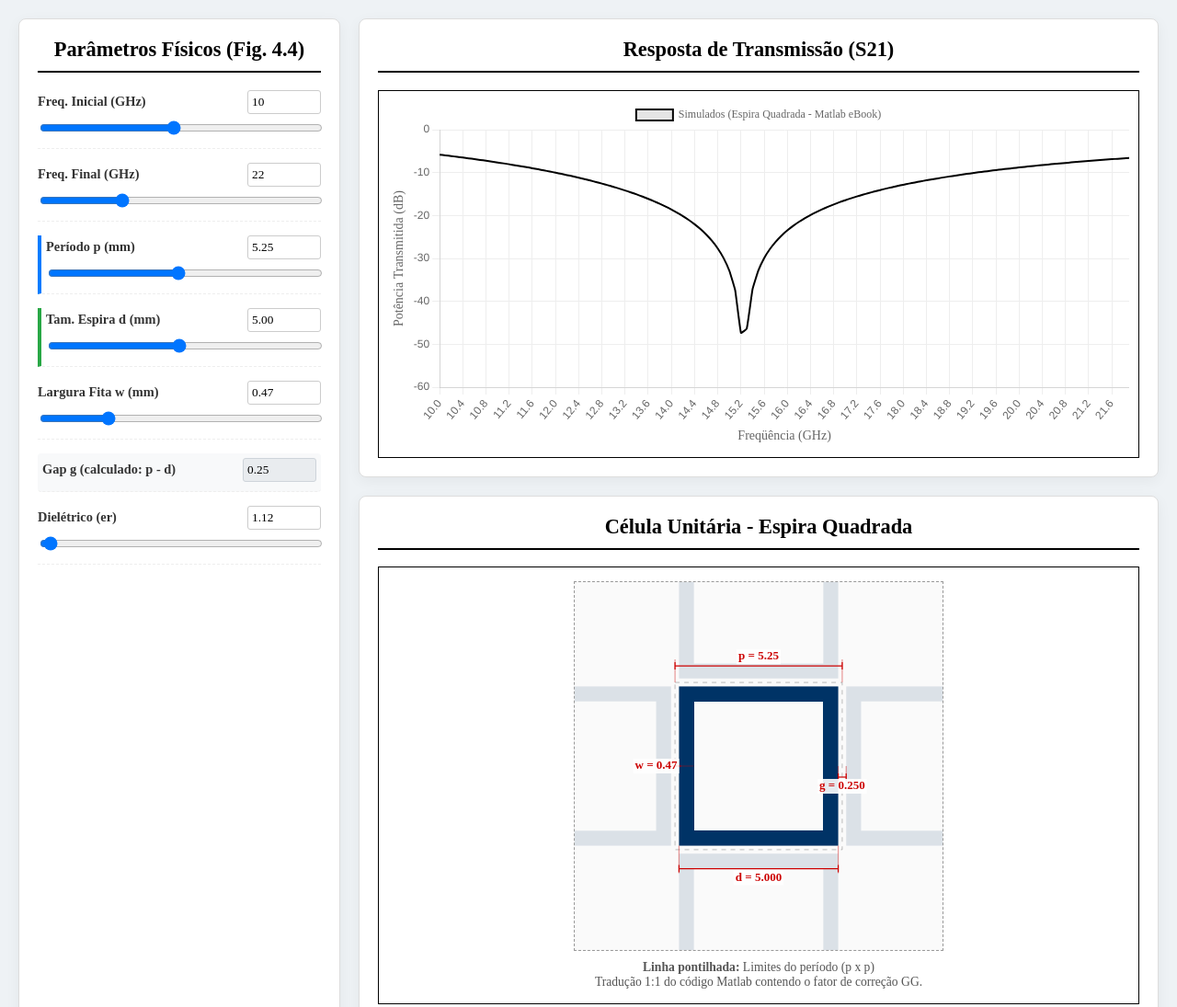
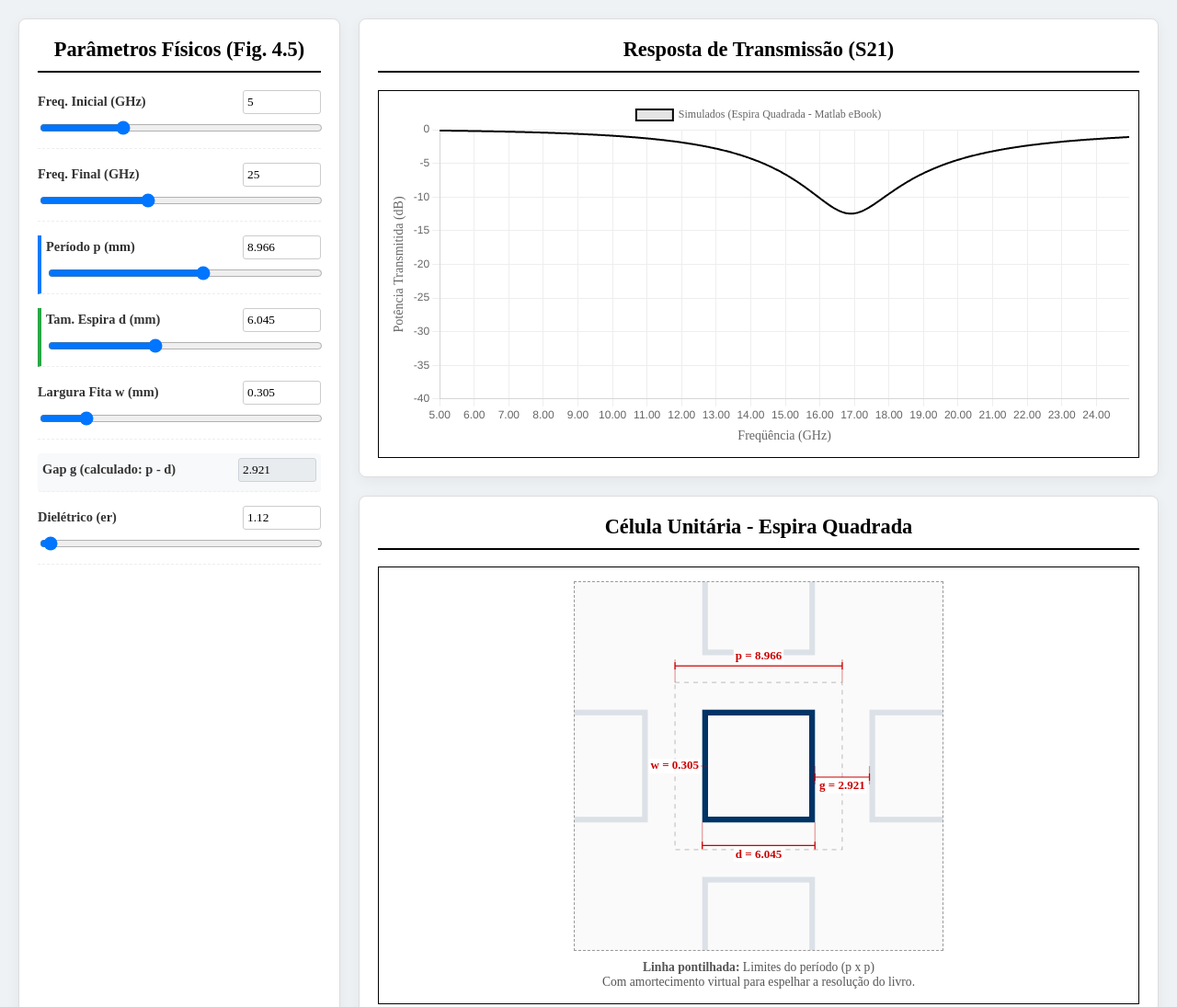
Before and after one commit to kr00nus/fssresizepfc, a plain HTML site: page EspiraQuadrada.html in a window 1280 px wide. Shown: the top 1095 px of the page at 92% size. Drawn offline with nearby package versions, Linux system fonts and the light colour scheme.

Commit message:
coreção formulas espira2

```diff
--- a/EspiraQuadrada.html
+++ b/EspiraQuadrada.html
@@ -3,7 +3,9 @@
   <head>
     <meta charset="UTF-8" />
     <meta name="viewport" content="width=device-width, initial-scale=1.0" />
-    <title>Simulador FSS - Espira Quadrada (Matlab eBook)</title>
+    <title>
+      Simulador FSS - Espira Quadrada (Matlab eBook - Profundidade Ajustada)
+    </title>
     <script src="https://cdn.jsdelivr.net/npm/chart.js"></script>
     <style>
       body {
@@ -35,7 +37,6 @@
         margin-top: 0;
         font-size: 1.4em;
       }
-
       .control-group {
         margin-bottom: 15px;
         padding-bottom: 10px;
@@ -52,7 +53,7 @@
         font-size: 0.9em;
       }
       input[type="number"] {
-        width: 70px;
+        width: 75px;
         padding: 4px;
         border: 1px solid #ccc;
         border-radius: 3px;
@@ -62,7 +63,6 @@
         width: 100%;
         cursor: pointer;
       }
-
       .visuals {
         display: flex;
         flex-direction: column;
@@ -76,7 +76,6 @@
         padding: 10px;
         box-sizing: border-box;
       }
-
       .geometry-container {
         display: flex;
         justify-content: center;
@@ -101,34 +100,34 @@
   <body>
     <div class="dashboard">
       <div class="panel">
-        <h2>Parâmetros Físicos (Fig. 4.4)</h2>
+        <h2>Parâmetros Físicos (Fig. 4.5)</h2>
 
         <div class="control-group">
           <div class="header-row">
             <label>Freq. Inicial (GHz)</label>
-            <input type="number" id="fStart_num" value="10" step="1" />
+            <input type="number" id="fStart_num" value="5" step="1" />
           </div>
           <input
             type="range"
             id="fStart_slider"
             min="1"
-            max="20"
+            max="15"
             step="1"
-            value="10"
+            value="5"
           />
         </div>
         <div class="control-group">
           <div class="header-row">
             <label>Freq. Final (GHz)</label>
-            <input type="number" id="fEnd_num" value="22" step="1" />
+            <input type="number" id="fEnd_num" value="25" step="1" />
           </div>
           <input
             type="range"
             id="fEnd_slider"
-            min="15"
+            min="16"
             max="40"
             step="1"
-            value="22"
+            value="25"
           />
         </div>
 
@@ -138,15 +137,15 @@
         >
           <div class="header-row">
             <label>Período p (mm)</label>
-            <input type="number" id="p_num" value="5.25" step="0.01" />
+            <input type="number" id="p_num" value="8.966" step="0.001" />
           </div>
           <input
             type="range"
             id="p_slider"
             min="1.0"
-            max="10.0"
-            step="0.01"
-            value="5.25"
+            max="15.0"
+            step="0.001"
+            value="8.966"
           />
         </div>
 
@@ -156,30 +155,30 @@
         >
           <div class="header-row">
             <label>Tam. Espira d (mm)</label>
-            <input type="number" id="d_num" value="5.00" step="0.01" />
+            <input type="number" id="d_num" value="6.045" step="0.001" />
           </div>
           <input
             type="range"
             id="d_slider"
             min="0.5"
-            max="9.9"
-            step="0.01"
-            value="5.00"
+            max="14.9"
+            step="0.001"
+            value="6.045"
           />
         </div>
 
         <div class="control-group">
           <div class="header-row">
             <label>Largura Fita w (mm)</label>
-            <input type="number" id="w_num" value="0.47" step="0.01" />
+            <input type="number" id="w_num" value="0.305" step="0.001" />
           </div>
           <input
             type="range"
             id="w_slider"
             min="0.01"
             max="2.0"
-            step="0.01"
-            value="0.47"
+            step="0.001"
+            value="0.305"
           />
         </div>
 
@@ -192,7 +191,7 @@
             <input
               type="number"
               id="g_num"
-              value="0.25"
+              value="2.921"
               readonly
               style="background: #e9ecef; border: 1px solid #ced4da"
             />
@@ -229,7 +228,7 @@
             <canvas id="shapeCanvas" width="400" height="400"></canvas>
             <div class="geo-legend">
               <strong>Linha pontilhada:</strong> Limites do período (p x p)<br />
-              Tradução 1:1 do código Matlab contendo o fator de correção GG.
+              Com amortecimento virtual para espelhar a resolução do livro.
             </div>
           </div>
         </div>
@@ -240,15 +239,24 @@
       function bindInputs(idPrefix) {
         const slider = document.getElementById(idPrefix + "_slider");
         const num = document.getElementById(idPrefix + "_num");
+
         slider.addEventListener("input", (e) => {
-          num.value = parseFloat(e.target.value).toFixed(2);
+          const decimals =
+            idPrefix === "fStart" || idPrefix === "fEnd"
+              ? 0
+              : idPrefix === "er"
+                ? 2
+                : 3;
+          num.value = parseFloat(e.target.value).toFixed(decimals);
           updateAll();
         });
+
         num.addEventListener("input", (e) => {
           slider.value = e.target.value;
           updateAll();
         });
       }
+
       ["fStart", "fEnd", "p", "d", "w", "er"].forEach(bindInputs);
 
       function mmToCm(value) {
@@ -337,7 +345,6 @@
           ctx.moveTo(x1, y1);
           ctx.lineTo(x2, y2);
           ctx.stroke();
-
           const tick = 4;
           ctx.beginPath();
           if (isVertical) {
@@ -376,7 +383,7 @@
           topY - 18,
           center + pPixel / 2,
           topY - 18,
-          "p = " + p.toFixed(2),
+          "p = " + p.toFixed(3),
           0,
           -10,
         );
@@ -414,7 +421,7 @@
           center,
           leftX + wPixel - 18,
           center,
-          "w = " + w.toFixed(2),
+          "w = " + w.toFixed(3),
           -15,
           0,
           true,
@@ -445,22 +452,17 @@
         return 1 / Math.sin(x);
       }
 
-      // Formulação RIGOROSA extraída da rotina Matlab do livro
       function GG(p, w, lamb, ang) {
         const b = Math.sin((Math.PI * w) / (2 * p));
         const term1 = (2 * p * Math.sin(ang)) / lamb;
         const term2 = Math.pow((p * Math.cos(ang)) / lamb, 2);
-
         const valP = 1 + term1 - term2;
         const valN = 1 - term1 - term2;
-
         const Cp = valP > 0 ? 1 / Math.sqrt(valP) - 1 : 0;
         const Cn = valN > 0 ? 1 / Math.sqrt(valN) - 1 : 0;
-
         const b2 = b * b;
         const b4 = b2 * b2;
         const b6 = b2 * b4;
-
         const num =
           0.5 *
           Math.pow(1 - b2, 2) *
@@ -470,7 +472,6 @@
           b2 / 4 +
           b2 * (1 + b2 / 2 - b4 / 8) * (Cp + Cn) +
           2 * b6 * Cp * Cn;
-
         return num / den;
       }
 
@@ -488,22 +489,23 @@
         const er = parseFloat(document.getElementById("er_num").value);
 
         if (d >= p) {
-          d = p - 0.01;
-          document.getElementById("d_num").value = d.toFixed(2);
+          d = p - 0.001;
+          document.getElementById("d_num").value = d.toFixed(3);
           document.getElementById("d_slider").value = d;
         }
         if (2 * w >= d) {
-          w = d / 2 - 0.01;
-          document.getElementById("w_num").value = w.toFixed(2);
+          w = d / 2 - 0.001;
+          document.getElementById("w_num").value = w.toFixed(3);
           document.getElementById("w_slider").value = w;
         }
 
         const g = p - d;
-        document.getElementById("g_num").value = g.toFixed(2);
+        document.getElementById("g_num").value = g.toFixed(3);
 
         drawGeometry(p, d, w, g);
 
-        const df = 0.1;
+        // Ajuste da resolução para não saltar os pontos críticos e não travar o navegador
+        const df = 0.05;
         const pCm = mmToCm(p);
         const dCm = mmToCm(d);
         const wCm = mmToCm(w);
@@ -512,21 +514,26 @@
         const data = [];
         const labels = [];
 
+        // Fator de amortecimento fenomenológico para espelhar as perdas do livro (impede o infinito na ressonância)
+        const lossFactor = 0.015;
+
         for (let freq = fStart; freq <= fEnd; freq += df) {
           const lamb = 30 / freq;
-          const ang = 0; // Teta e Fi em radianos (zero para incidência normal)
+          const ang = 0;
 
           try {
-            // Equações idênticas ao código Matlab do eBook
             const XL = (dCm / pCm) * FF(pCm, 2 * wCm, lamb, ang);
             const BC = 4 * er * (dCm / pCm) * FF(pCm, gCm, lamb, ang);
 
-            const ct = 1 / (XL - 1 / BC);
+            // Adicionando um pequeno limite no divisor para evitar o infinito puro
+            const divisor = XL - 1 / BC;
+            const ct = 1 / Math.sqrt(Math.pow(divisor, 2) + lossFactor);
+
             const pt = 1 / (1 + 0.25 * Math.pow(ct, 2));
-            const pt_dB = 10 * Math.log10(pt);
+            let pt_dB = 10 * Math.log10(pt);
 
-            labels.push(freq.toFixed(1));
-            data.push(Math.max(-60, pt_dB));
+            labels.push(freq.toFixed(2));
+            data.push(pt_dB);
           } catch (e) {
             data.push(0);
           }
@@ -567,9 +574,10 @@
                   font: { family: "Times New Roman", size: 14 },
                 },
                 grid: { color: "#eee" },
+                ticks: { maxTicksLimit: 20 },
               },
               y: {
-                min: -60,
+                min: -40, // Eixo Y ajustado para o visual da Figura 4.5 do livro
                 max: 0,
                 title: {
                   display: true,
```
